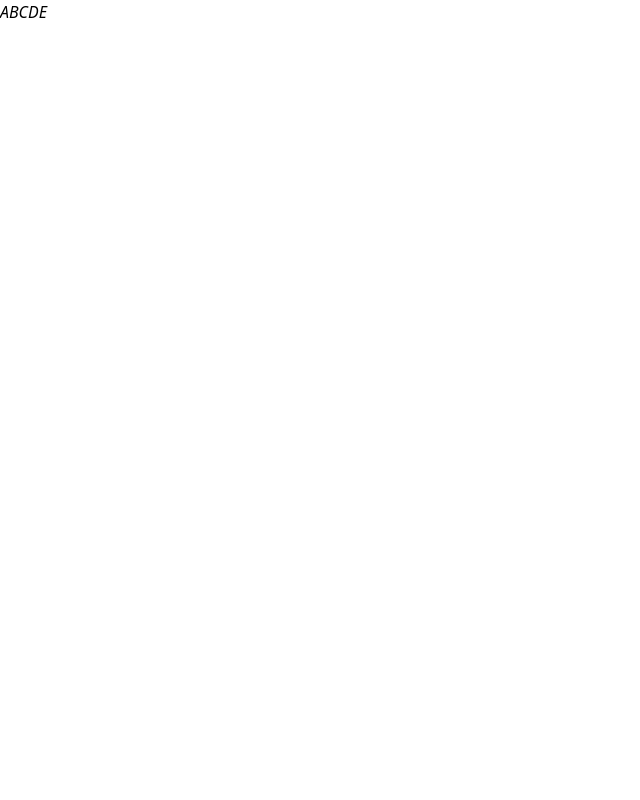
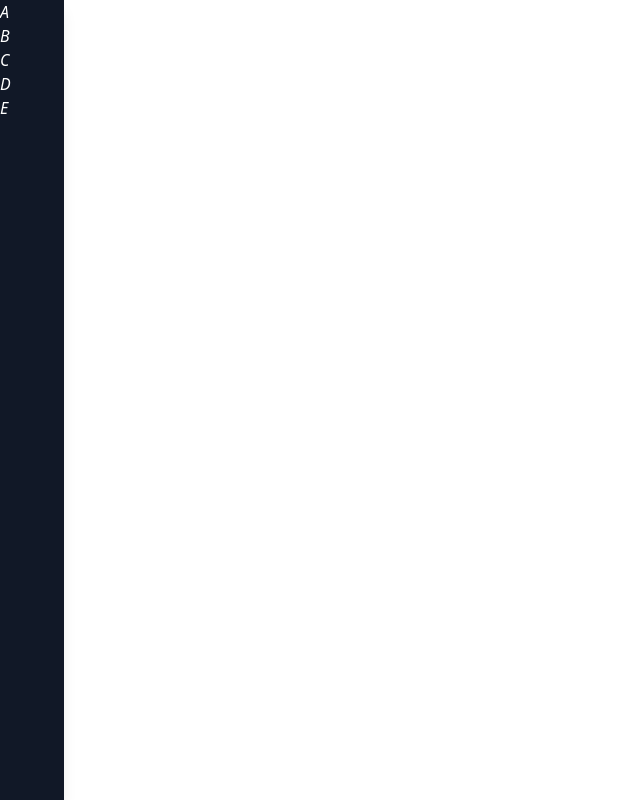
Before and after one commit to linuxcodebase/tailwind-sidebar, a React (Create React App) app: page / in a window 1280 px wide. Shown: the whole page, without its empty margins (0-640 px from the left). Built offline with nearby package versions, Linux system fonts and the light colour scheme.

Commit message:
Apply basic styles to sidebar

```diff
--- a/src/SideBar.jsx
+++ b/src/SideBar.jsx
@@ -1,6 +1,6 @@
 const SideBar = () => {
     return(
-        <div>
+        <div className="fixed top-0 left-0 h-screen w-16 m-0 flex flex-col bg-gray-900 text-white shadow-lg">
             <i>A</i>
             <i>B</i>
             <i>C</i>
```
